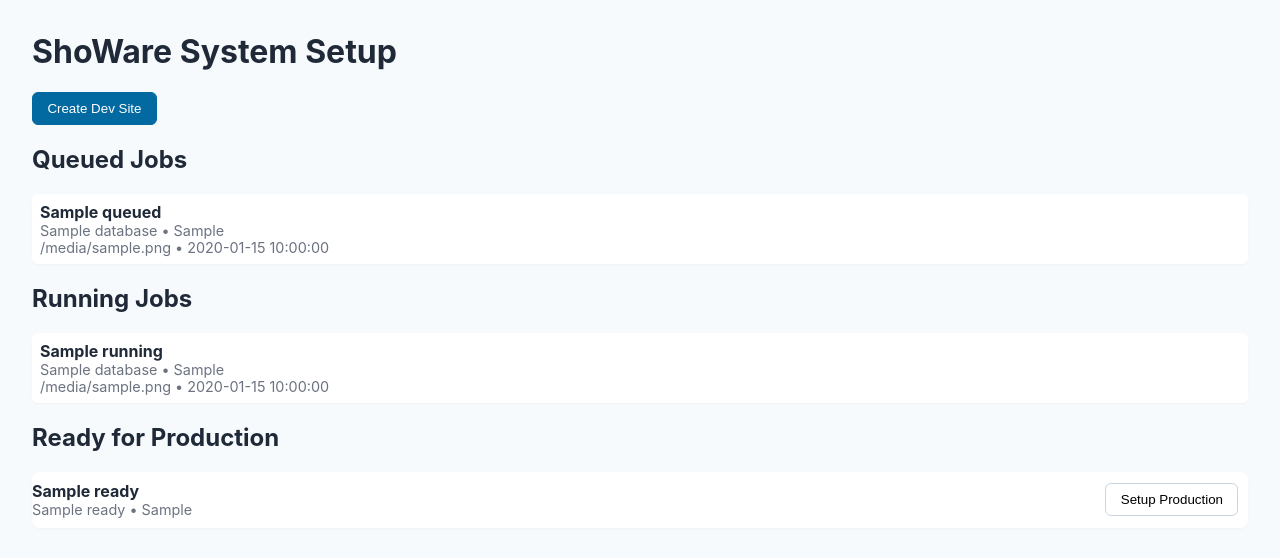
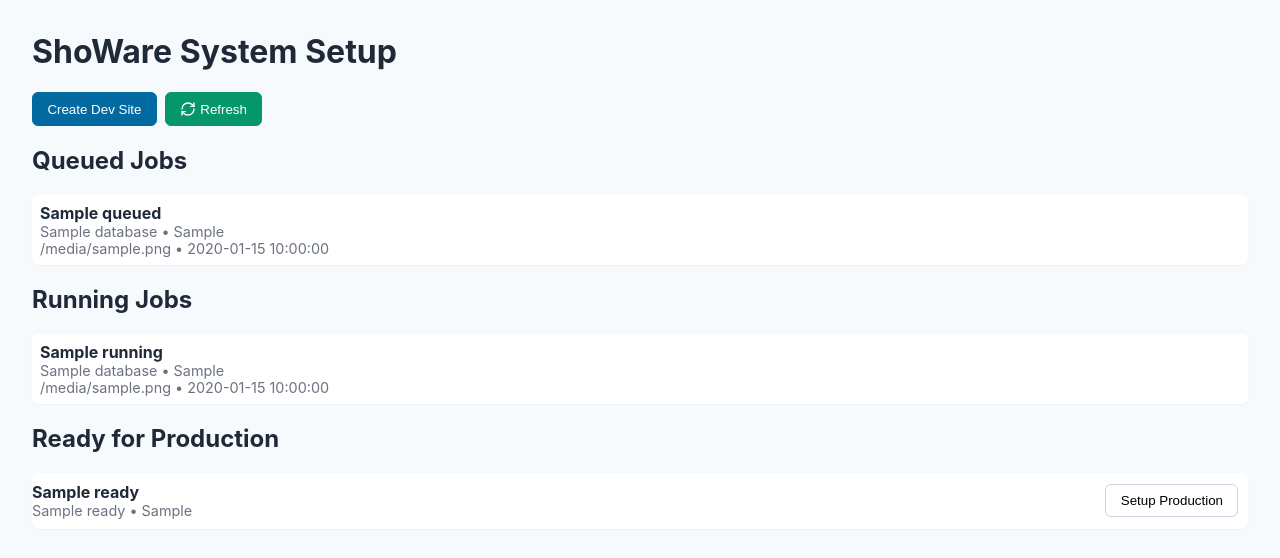
Before and after one commit to kevin-berquist/system-provisioning, a Python web app: template backend/templates/index.html in a window 1280 px wide. Shown: the top 558 px of the page. Run offline with Jinja, Linux system fonts and the light colour scheme; the template is opened without the code that fills it: most values are stand-ins (such as "Sample title", 1, 10 or a date in 2020).

Commit message:
Added refresh button

```diff
--- a/backend/static/main.css
+++ b/backend/static/main.css
@@ -5,9 +5,11 @@
 	background: #f7fafc;
 }
 
-.toolbar { margin-bottom: 1rem; }
-.btn { padding: 0.5rem 0.9rem; border: 1px solid #cbd5e1; background: white; border-radius: 6px; cursor: pointer; }
+.toolbar { margin-bottom: 1rem; display: flex; gap: 0.5rem; }
+.btn { padding: 0.5rem 0.9rem; border: 1px solid #cbd5e1; background: white; border-radius: 6px; cursor: pointer; display: inline-flex; align-items: center; gap: 0.25rem; }
 .btn.primary { background: #0369a1; color: white; border-color: #0369a1; }
+.btn.refresh { background: #059669; color: white; border-color: #059669; }
+.btn.refresh:hover { background: #047857; }
 .muted { color: #6b7280; font-size: 0.9rem }
 
 .ready-row { display:flex; justify-content:space-between; align-items:center; padding:0.6rem; background:white; margin-bottom:0.5rem; border-radius:8px; box-shadow:0 1px 2px rgba(0,0,0,0.03); list-style: none; margin-left: 0; padding-left: 0; }
--- a/backend/static/main.js
+++ b/backend/static/main.js
@@ -1,4 +1,12 @@
 (() => {
+  // Refresh button functionality
+  const refreshBtn = document.getElementById('refresh-page');
+  if (refreshBtn) {
+    refreshBtn.addEventListener('click', () => {
+      window.location.reload();
+    });
+  }
+
   // Lightweight modal helper
   const modal = document.getElementById('modal');
   const backdrop = document.getElementById('modal-backdrop');
--- a/backend/templates/index.html
+++ b/backend/templates/index.html
@@ -9,6 +9,15 @@
     <h1>ShoWare System Setup</h1>
     <div class="toolbar">
       <button id="create-dev" class="btn primary">Create Dev Site</button>
+      <button id="refresh-page" class="btn refresh">
+        <svg width="16" height="16" viewBox="0 0 24 24" fill="none" stroke="currentColor" stroke-width="2" stroke-linecap="round" stroke-linejoin="round">
+          <path d="M3 12a9 9 0 0 1 9-9 9.75 9.75 0 0 1 6.74 2.74L21 8"/>
+          <path d="M21 3v5h-5"/>
+          <path d="M21 12a9 9 0 0 1-9 9 9.75 9.75 0 0 1-6.74-2.74L3 16"/>
+          <path d="M3 21v-5h5"/>
+        </svg>
+        Refresh
+      </button>
     </div>
 
     <h2>Queued Jobs</h2>
```
Also changed, not shown: specs/001-showare-system-setup/spec.md (+2 -0 lines).
